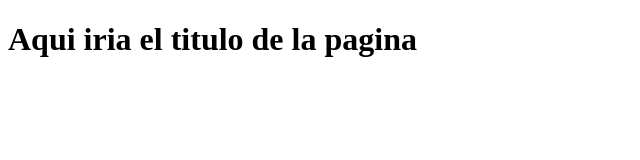
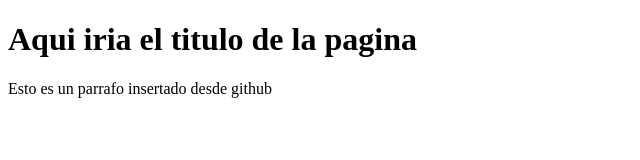
Before and after one commit to yeisonCh/ProyectoC, a plain HTML site: page index.html in a window 1280 px wide. Shown: the whole page, without its empty margins (0-640 px from the left). Drawn offline with Linux system fonts and the light colour scheme.

Commit message:
Update index.html

```diff
--- a/index.html
+++ b/index.html
@@ -8,5 +8,6 @@
 </head>
 <body>
     <h1>Aqui iria el titulo de la pagina</h1>
+    <p>Esto es un parrafo insertado desde github</p>
 </body>
 </html>
```
